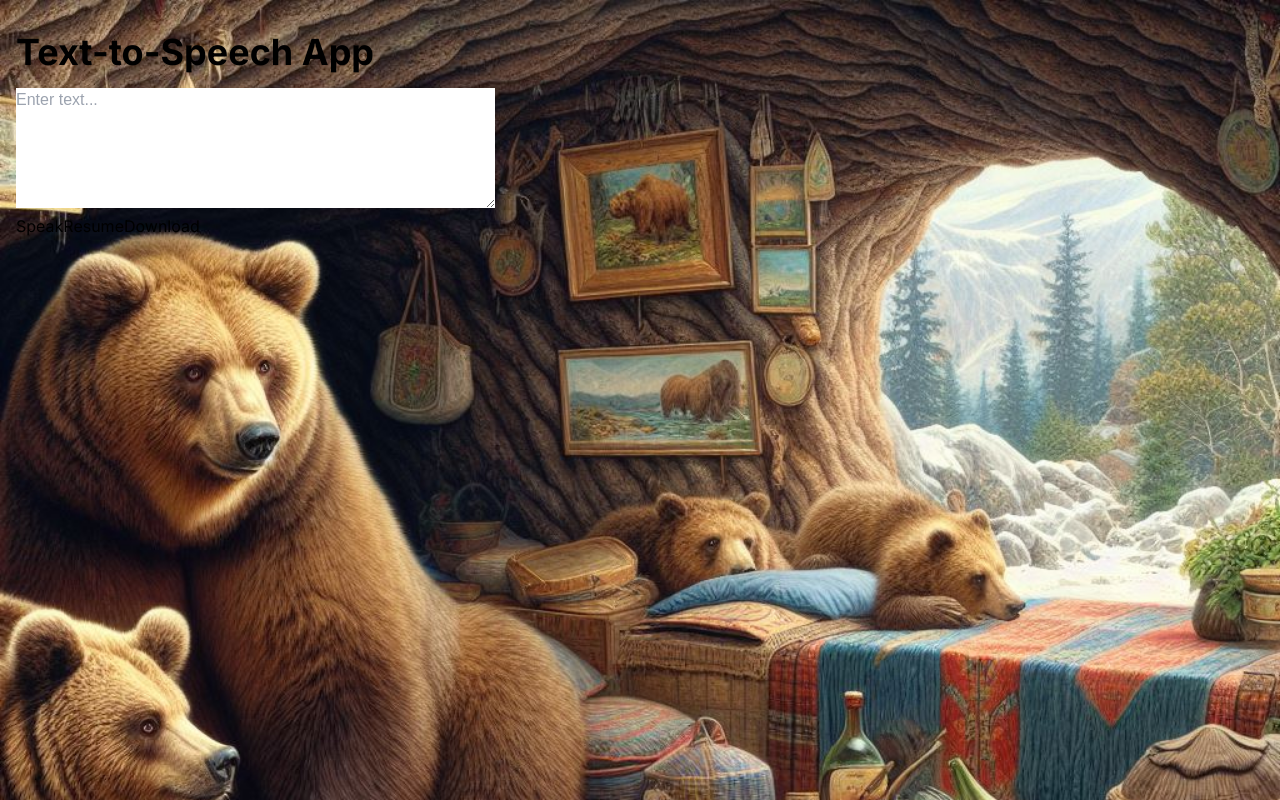
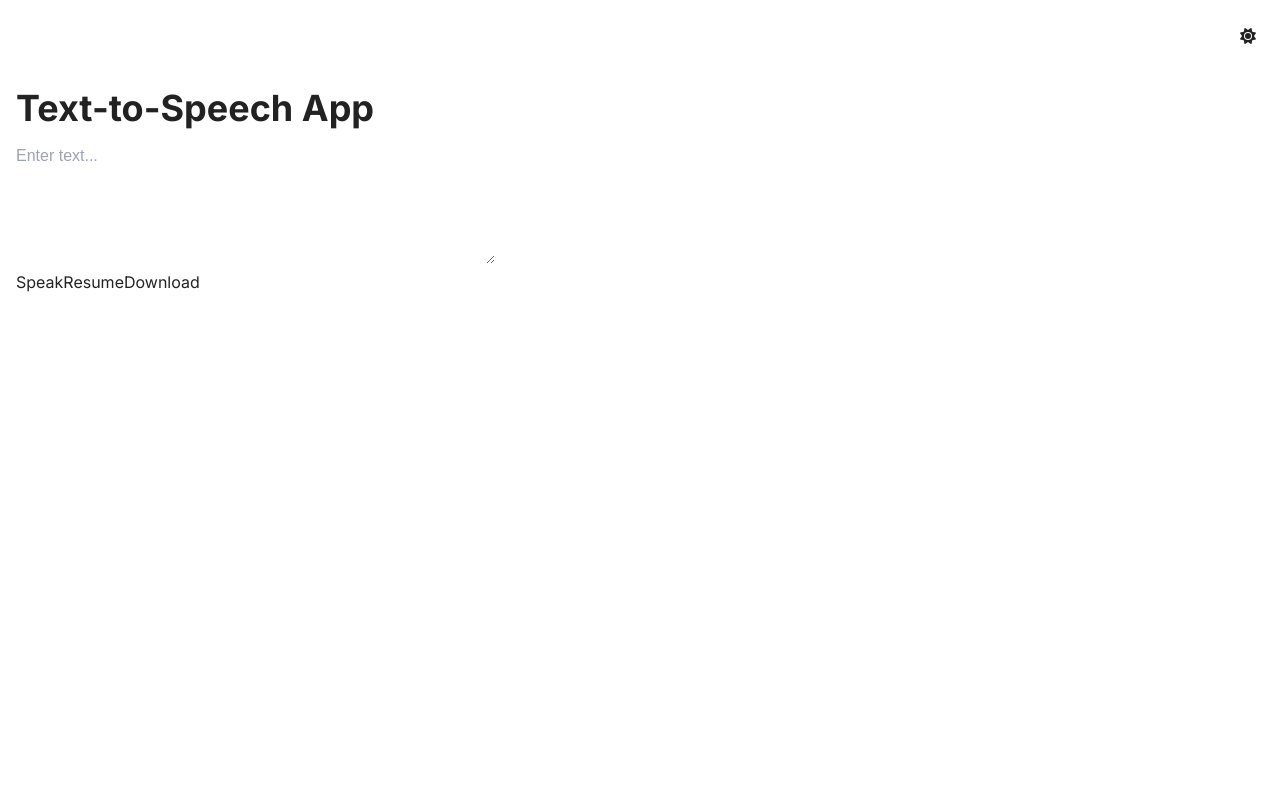
Before and after one commit to san-geetha-s/my-ai-app, a Next.js app: page / in a window 1280 px wide. Built offline with nearby package versions, Linux system fonts and the light colour scheme.

Commit message:
added dark and light mode transition and took out the background image

```diff
--- a/app/globals.css
+++ b/app/globals.css
@@ -23,15 +23,16 @@
 body {
   color: rgb(var(--foreground-rgb));
   /* Set the background to the background image */
-  background: linear-gradient(
+  /* background: linear-gradient(
       to bottom,
       transparent,
       rgb(var(--background-end-rgb))
     )
-    rgb(var(--background-start-rgb)); /* Retain the gradient */
-  /* Include background image */
-  background-image: url('../public/_8dd0afd8-2670-4280-85a1-2ce45a2d6669.jpeg'); /* Adjust the path */
-  background-size: cover; /* Cover the entire body */
+    rgb(var(--background-start-rgb));
+
+  background-image: url('../public/_8dd0afd8-2670-4280-85a1-2ce45a2d6669.jpeg');
+
+  background-size: cover; */
 }
 
 /* Utility classes */
--- a/app/page.tsx
+++ b/app/page.tsx
@@ -1,21 +1,38 @@
-// pages/index.js
 'use client'
+
 import React, { useState } from 'react';
 import backgroundImage from "@/public/_8dd0afd8-2670-4280-85a1-2ce45a2d6669.jpeg"
 import SpeechBox from '@/Components/SpeechBox';
 
+// Import FontAwesome icon components
+import { FontAwesomeIcon } from '@fortawesome/react-fontawesome';
+import { faMoon, faSun } from '@fortawesome/free-solid-svg-icons';
+
 const Home = () => {
   const [text, setText] = useState('');
+  const [darkMode, setDarkMode] = useState(false);
+
+  const toggleDarkMode = () => {
+    setDarkMode(!darkMode);
+  };
 
   return (
-
-    <div className="container mx-auto px-4" style={{ backgroundImage: `url(${backgroundImage})` }}>
-        <h1 className="text-4xl font-bold mt-8 mb-4">Text-to-Speech App</h1>
-
-        <SpeechBox /> {/* Include the SpeechBox component */}
+    <div className={`container mx-auto px-4 ${darkMode ? 'dark' : 'light'}`}>
+      <div className="flex justify-end mt-4">
+        <button className="p-2 rounded-full" onClick={toggleDarkMode}>
+          {darkMode ? <FontAwesomeIcon icon={faMoon} /> : <FontAwesomeIcon icon={faSun} />}
+        </button>
       </div>
-
-
+      <h1 className="text-4xl font-bold mt-8 mb-4">Text-to-Speech App</h1>
+      <SpeechBox />
+      <style jsx global>{`
+        body {
+          background-color: ${darkMode ? 'black' : '#fff'};
+          color: ${darkMode ? '#fff' : '#222'};
+        }
+        // Add more global styles here
+      `}</style>
+    </div>
   );
 };
 
```
